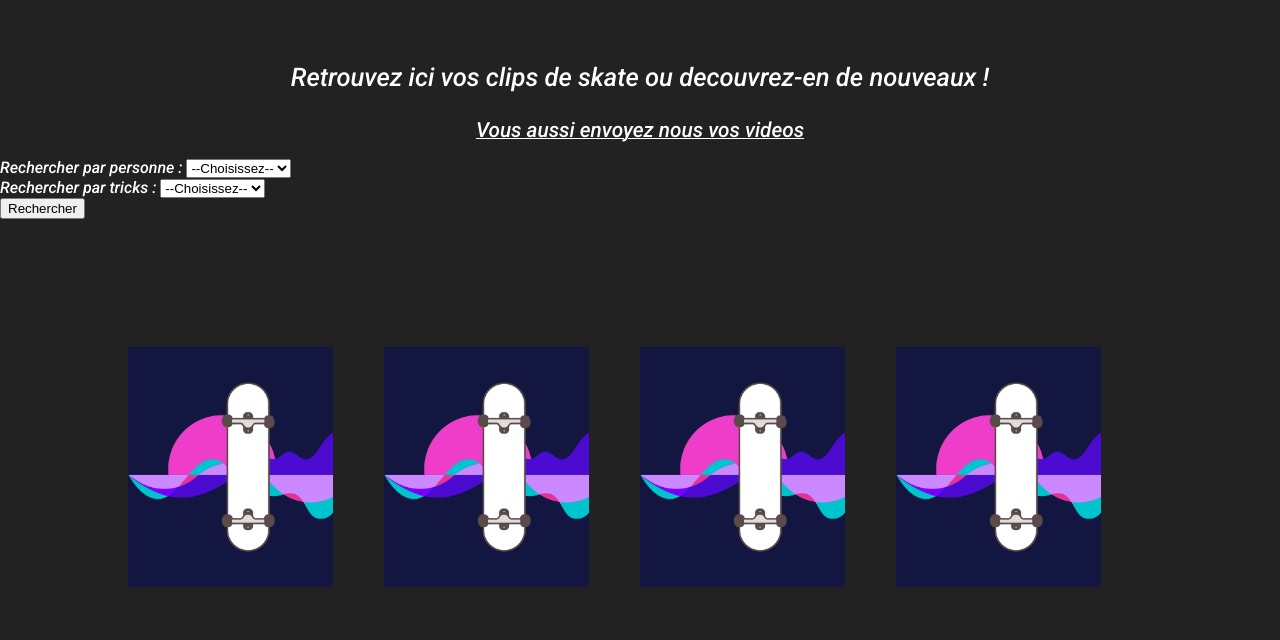
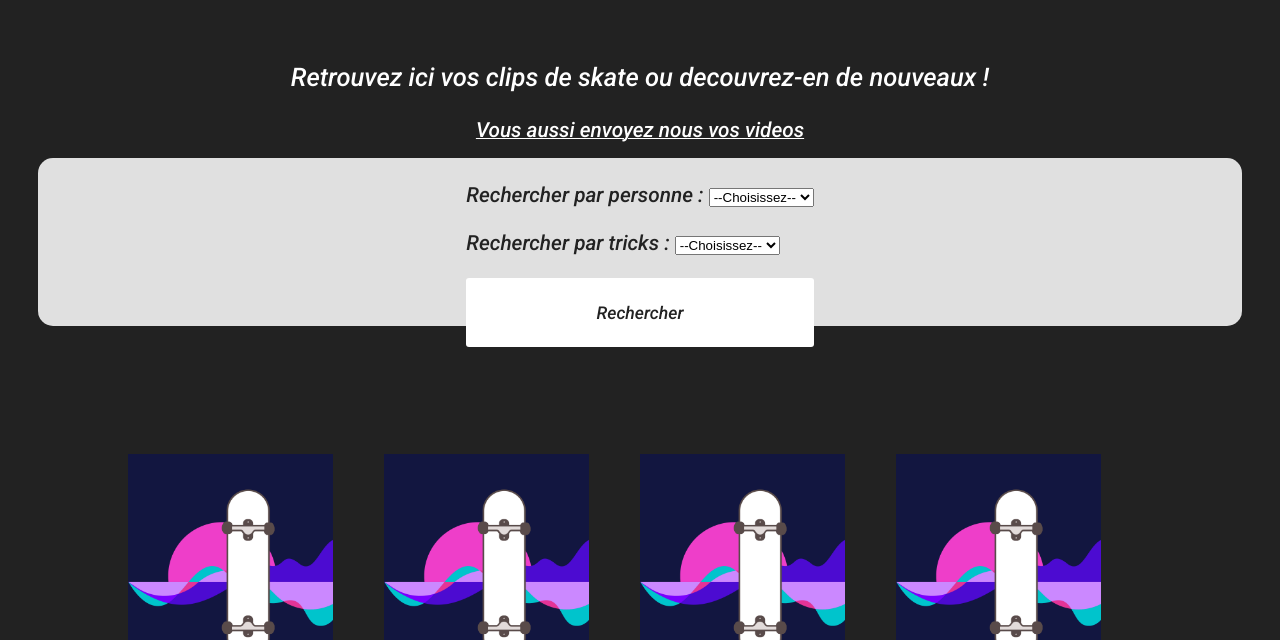
Before and after one commit to xtsen/Everyweb, a plain HTML site: page gallery.html in a window 1280 px wide. Shown: the part 66-706 px from the top of the page. Drawn offline with nearby package versions, Linux system fonts and the light colour scheme.

Commit message:
filter bar

```diff
--- a/gallery.html
+++ b/gallery.html
@@ -34,6 +34,7 @@
 
         <!-- Fonction recherche -->
         <div class="filters">
+            <div class="gridFilterBar">
                 <div class="filter">
                     <label for="name-select">Rechercher par personne :</label>
 
@@ -62,7 +63,11 @@
                         <option value="popeShovIt">pope shove-it</option>
                     </select>
                 </div>
-            <button class="search" onclick="search()">Rechercher</button>
+                <div class="search" onclick="search()">
+                    <p>Rechercher</p>
+                </div>
+            </div>
+
         </div>
 
         <div class="bigGallery">
--- a/styles/styleGallery.css
+++ b/styles/styleGallery.css
@@ -204,9 +204,40 @@
 }
 
 /* Filters */
-/* .Matys {
-    display: none;
+.filters {
+    display: flex;
+    justify-content: center;
+    width: 90%;
+    margin-left: auto;
+    margin-right: auto;
+    background-color: #e0e0e0;
+    color: #222222;
+    padding: 2%;
+    border-radius: 15px;
 }
-.Baptiste {
-    display: none;
-} */
+.gridFilterBar {
+    display: grid;
+    grid-template-columns: auto;
+    grid-row-gap: 20%;
+}
+.filter {
+    font-size: 130%;
+
+}
+.search {
+    padding: 2%;
+    font-size: 110%;
+    border-radius: 3px;
+    position: relative;
+    cursor: pointer;
+    border: none;
+    background-color: #ffffff;
+    transition: all 0.3s ease;
+}
+.search:hover {
+    background-color: #222222;
+    color: #fff;
+}
+.search p {
+    text-align: center;
+}
```
Lines whose indentation alone changed are shown as unchanged.
